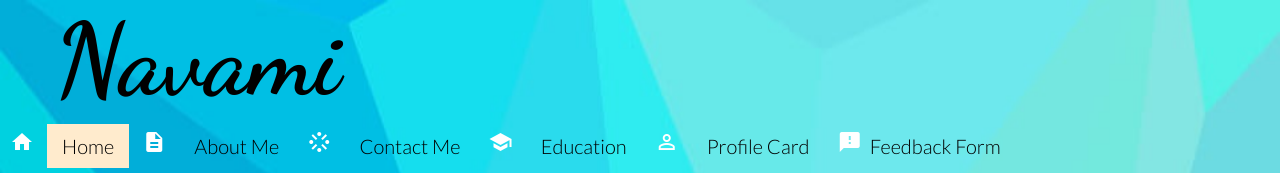
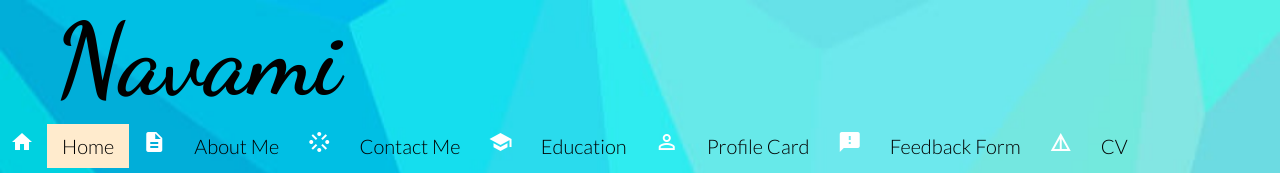
Before and after one commit to Navami511/portfolio, a plain HTML site: page index.html in a window 1280 px wide. Shown: the top 173 px of the page. Drawn offline with nearby package versions, Linux system fonts and the light colour scheme; grey boxes are pictures that could not be loaded.

Commit message:
Add files via upload

```diff
--- a/index.html
+++ b/index.html
@@ -33,8 +33,11 @@
          <li><a href=education.html>Education</a></li>
          <li><i class="material-icons">perm_identity</li></i>
          <li><a href=work.html>Profile Card</a></li>
-         <li><i class="material-icons" >feedback</i>
-             <a href=feedback.html>Feedback Form</a></li>
+         <li><i class="material-icons" >feedback</i></li>
+          <li> <a href=feedback.html>Feedback Form</a></li>
+        <li><i class="material-icons" >details</i></li>
+
+         <li><a href="CURRICULUM VIATE.pdf">CV</a></li>
          </ul>
          </div>
      </div>
```
